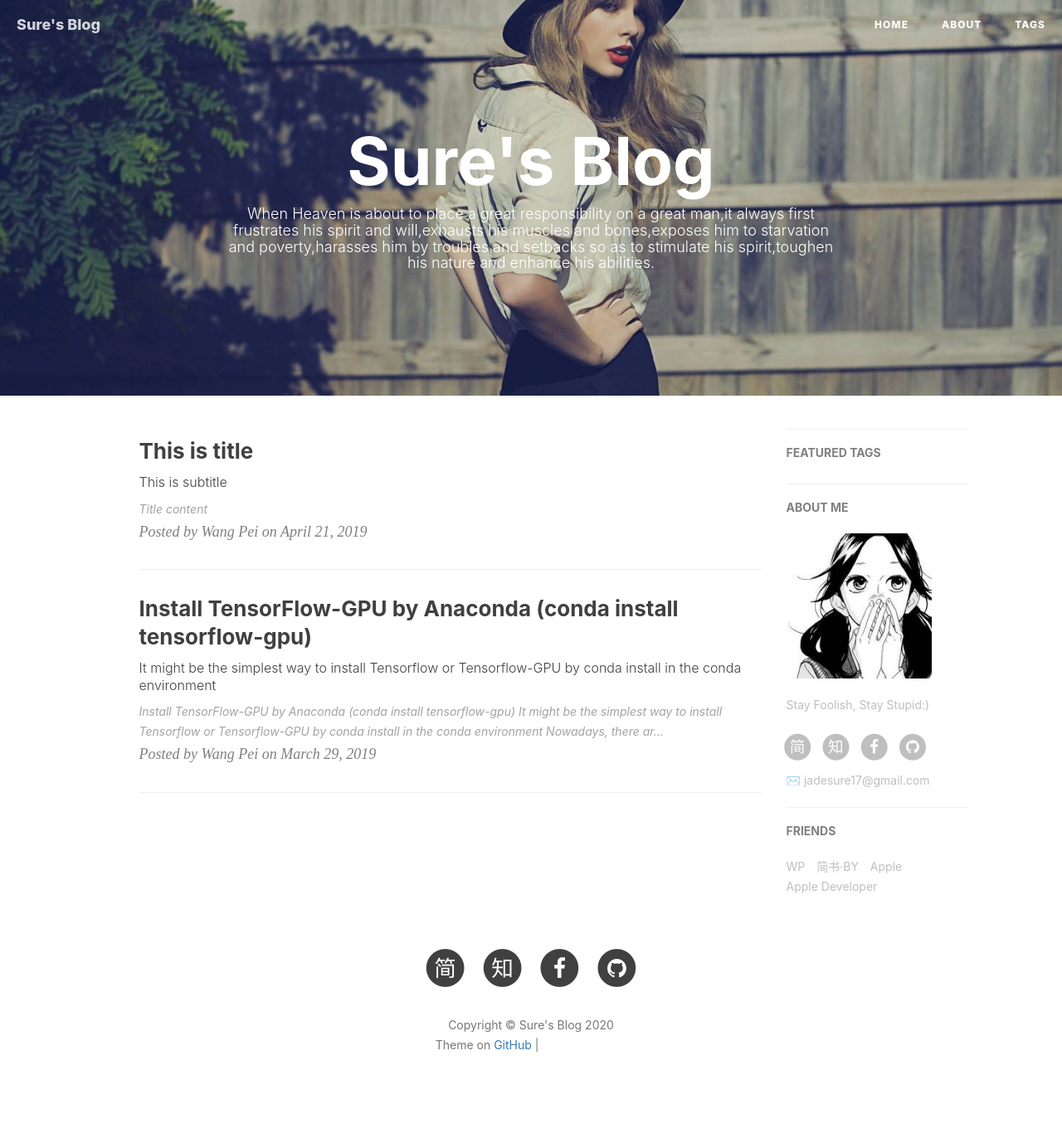
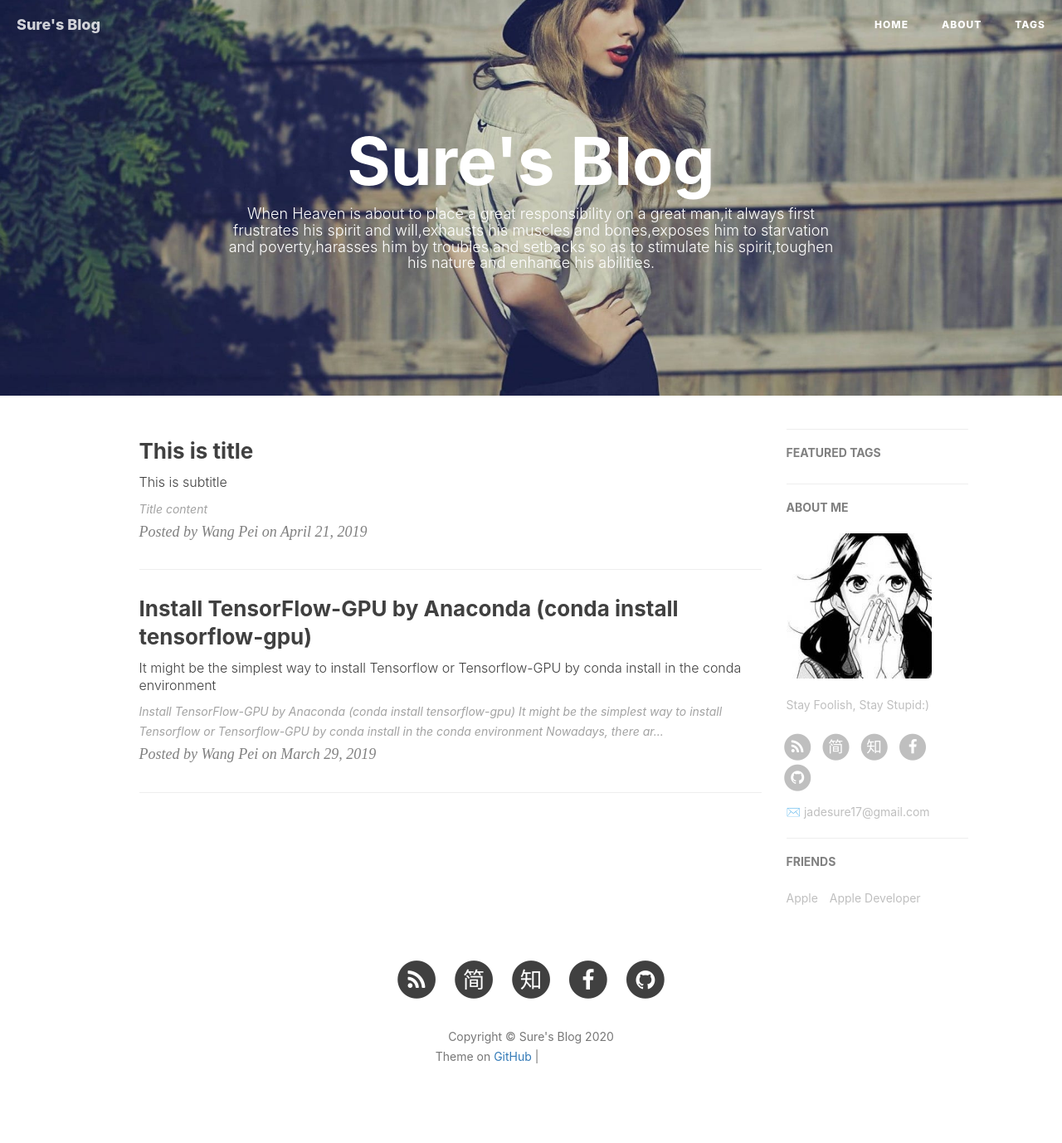
Before and after one commit to JadeSure/my_old_blog, a Jekyll site: the page built from index.html, in a window 1280 px wide. Shown: the whole page at 83% size. Built offline with Jekyll 4.4.1, drawn with Linux system fonts in a browser that asks for light colours; nearby versions of some CDN libraries; the list of posts is cut into pages by our own code; comment, search, counter and statistics services are not loaded; grey boxes are pictures that could not be loaded.

Commit message:
Update _config.yml

```diff
--- a/_config.yml
+++ b/_config.yml
@@ -17,7 +17,7 @@ sidebar-avatar: /img/avatar_binggan.jpg      # use absolute URL, seeing it's use
 
 
 # SNS settings
-RSS: false
+RSS: true
 # weibo_username:     暂无
 zhihu_username:     暂无
 github_username:    暂无
@@ -62,7 +62,7 @@ gitalk:
   enable: true    #是否开启Gitalk评论
   clientID:                             #生成的clientID
   clientSecret:     #生成的clientSecret
-  repo: name.github.io    #仓库名称
+  repo: jadesure.github.io    #仓库名称
   owner:     #github用户名
   admin:
   distractionFreeMode: true #是否启用类似FB的阴影遮罩
@@ -96,12 +96,6 @@ service-worker: true
 # Friends
 friends: [
     {
-        title: "WP",
-        href: "https://wangpei.ink"
-    },{
-        title: "简书·BY",
-        href: "http://www.jianshu.com/u/e71990ada2fd"
-    },{
         title: "Apple",
         href: "https://apple.com"
     },{
```
